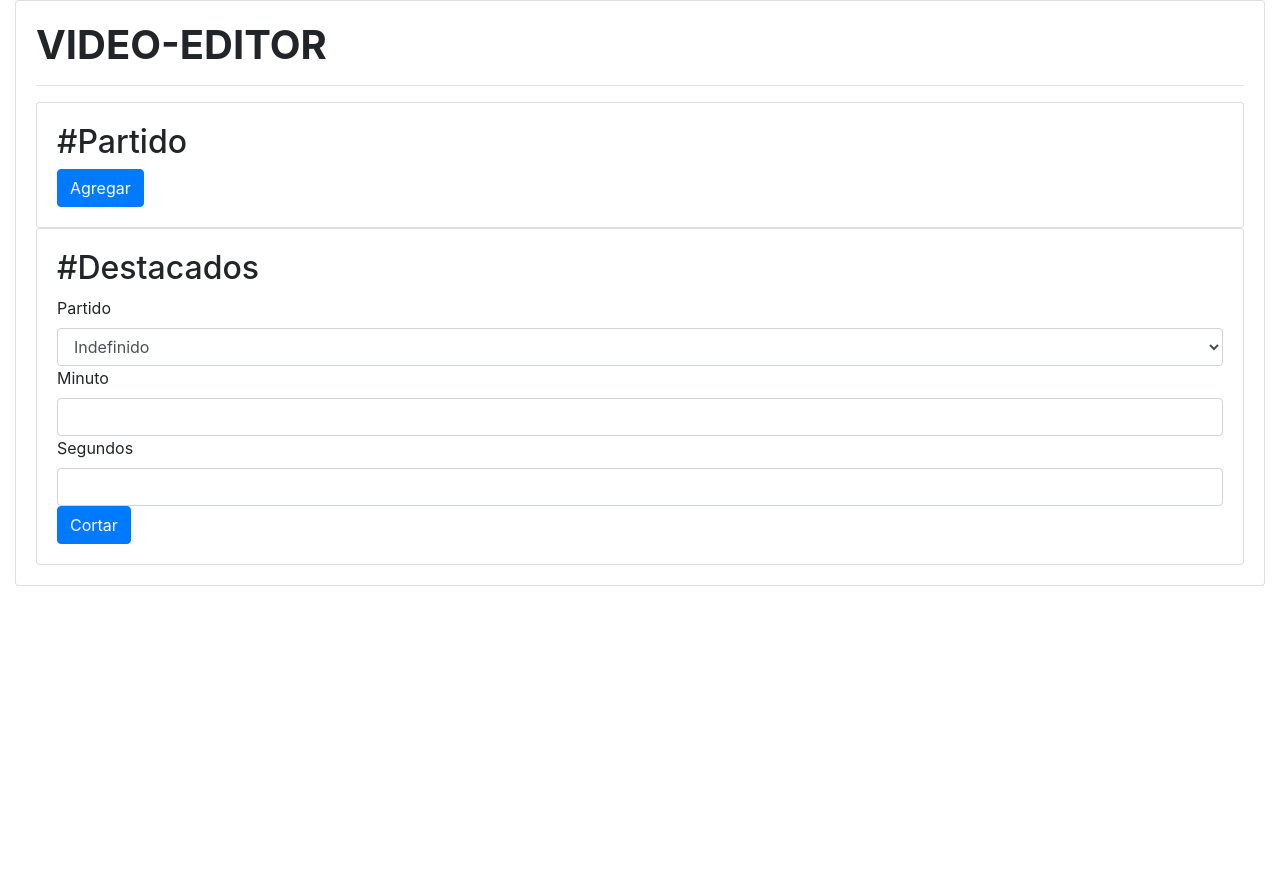
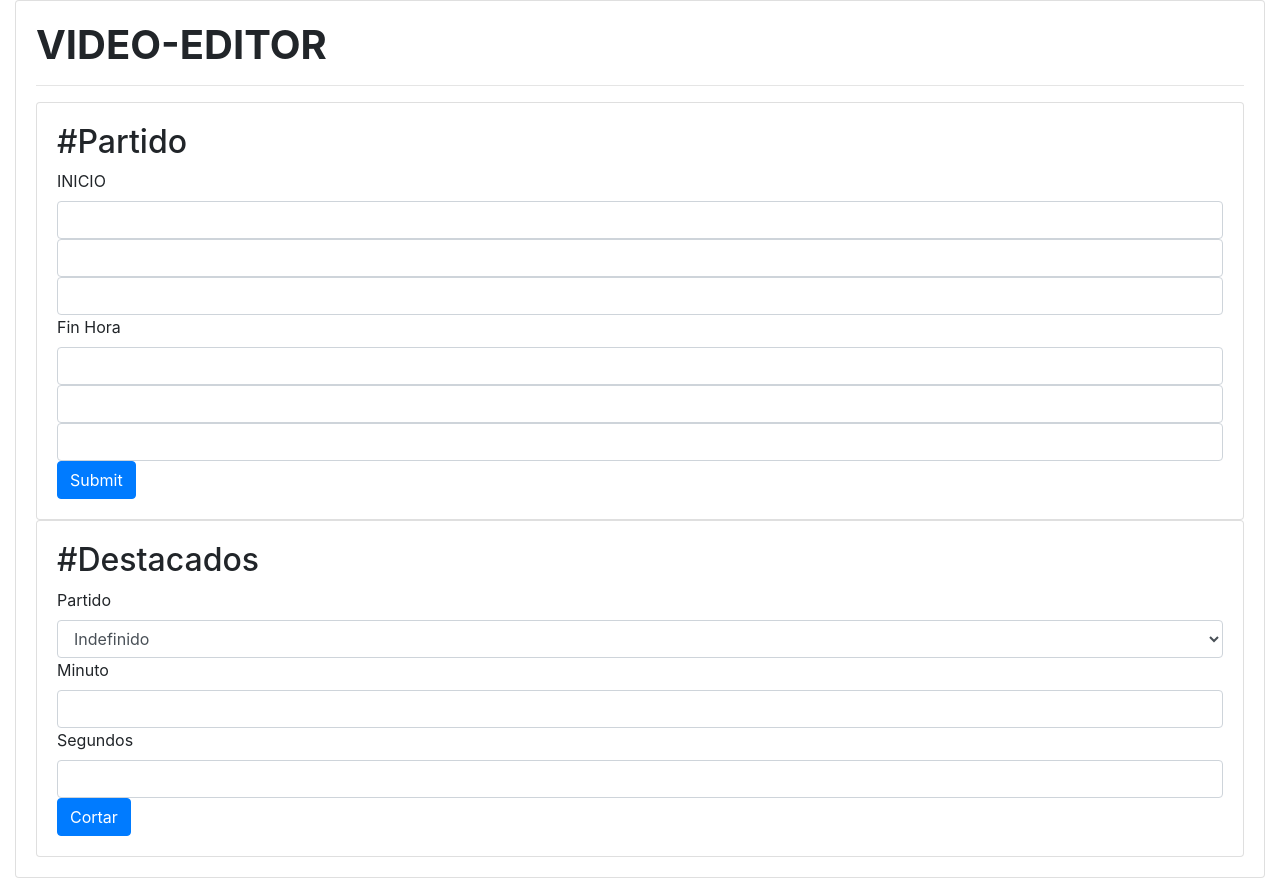
Before and after one commit to ozkrpy/python-videoEditorAFSA, a Flask app: page / in a window 1280 px wide. Before the commit the page ends 586 px from the top, so only its background shows below. Run offline with Flask 2, Linux system fonts and the light colour scheme; some libraries are stand-ins or nearby versions.

Commit message:
funcional completo para partido y destacados

```diff
--- a/forms.py
+++ b/forms.py
@@ -10,8 +10,13 @@ from utilities import listarPartidos
 #     submit = SubmitField('Aceptar')
 
 class PartidoForm(FlaskForm):
-    # partido = StringField('Partido', validators={DataRequired()})
-    submit = SubmitField('Agregar')
+    inicio_hora = StringField('INICIO')
+    inicio_minuto = StringField()
+    inicio_segundo = StringField()
+    fin_hora = StringField()
+    fin_minuto = StringField('FINAL')
+    fin_segundo = StringField()
+    submit = SubmitField()
 
 class DestacadoForm(FlaskForm):
     partido = SelectField('Partido', choices=listarPartidos(), validators={DataRequired()})
--- a/main.py
+++ b/main.py
@@ -2,6 +2,7 @@
 from flask import Flask, _app_ctx_stack, jsonify, url_for
 from flask_sqlalchemy import SQLAlchemy
 import os
+from utilities import verificarDirectorios
 
 project_dir = os.path.dirname(os.path.abspath(__file__))
 database_file = "sqlite:///{}".format(os.path.join(project_dir, "data.db"))
@@ -14,6 +15,11 @@ db = SQLAlchemy(app)
 
 from routes import *
 
+firstime = True
+
 if __name__ == "__main__":
+    if firstime:
+        verificarDirectorios()
+        firstime = False
     app.run(debug=True)
 # [END gae_python38_app]
--- a/routes.py
+++ b/routes.py
@@ -6,16 +6,14 @@ import random
 import ast
 import pytz
 from models import Jugador, Book
-from utilities import convertirHora, listarPartidos, obtenerDuracionVideo, definirParametrosDestacado
-
+from utilities import convertirHora, listarPartidos, obtenerDuracionVideo, definirParametrosDestacado, definirParametrosPartido
 
 @app.route('/', methods=['GET', 'POST'])
-# @app.route('/index', methods=['GET', 'POST'])
+@app.route('/index', methods=['GET', 'POST'])
 def home():
     formulario_partido = forms.PartidoForm()
     formulario_destacado = forms.DestacadoForm()
     if request.method == 'GET':
-        print('entro al GET FORM')
         formulario_destacado.partido.default = '0'
         formulario_destacado.process()
     return render_template('home.html',
@@ -24,7 +22,6 @@ def home():
 
 @app.route("/corto", methods=["POST"])
 def corto():
-    print ('entro a corto')
     formulario_partido = forms.PartidoForm()
     formulario_destacado = forms.DestacadoForm()
     game = formulario_destacado.partido.data
@@ -35,15 +32,24 @@ def corto():
                             formulario_partido=formulario_partido,
                             formulario_destacado=formulario_destacado,
                             partido=game)
-    # return redirect("/")
 
 @app.route("/largo", methods=["POST"])
 def largo():
-    print ('entro a largo')
-    form = forms.PartidoForm()
-    # if form.validate_on_submit():
-    #     print(form.partido.data)
-    return redirect("/")
+    formulario_destacado = forms.DestacadoForm()
+    formulario_partido = forms.PartidoForm()
+    inicio_hora = formulario_partido.inicio_hora.data
+    inicio_minuto = formulario_partido.inicio_minuto.data
+    inicio_segundo = formulario_partido.inicio_segundo.data
+    fin_hora = formulario_partido.fin_hora.data
+    fin_minuto = formulario_partido.fin_minuto.data
+    fin_segundo = formulario_partido.fin_segundo.data
+    inicio = [inicio_hora, inicio_minuto, inicio_segundo]
+    final = [fin_hora, fin_minuto, fin_segundo]
+    print(inicio, final)
+    flash(definirParametrosPartido(inicio, final))
+    return render_template('home.html',
+                            formulario_partido=formulario_partido,
+                            formulario_destacado=formulario_destacado)
 
 
 
--- a/templates/home.html
+++ b/templates/home.html
@@ -17,6 +17,17 @@
         <h2>#Partido</h2>
         <form method="post" action="{{ url_for('largo') }}">
             {{ formulario_partido.csrf_token }}
+            <div>
+                {{ formulario_partido.inicio_hora.label}}
+                {{ formulario_partido.inicio_hora(class="form-control") }}
+                {{ formulario_partido.inicio_minuto(class="form-control") }}
+                {{ formulario_partido.inicio_segundo(class="form-control") }}
+            </div>
+            <div>{{ formulario_partido.fin_hora.label}}
+                {{ formulario_partido.fin_hora(class="form-control") }}
+                {{ formulario_partido.fin_minuto(class="form-control") }}
+                {{ formulario_partido.fin_segundo(class="form-control") }}
+            </div>
             {{ formulario_partido.submit(class="btn btn-primary") }}
         </form>
     </div>
@@ -26,9 +37,11 @@
         <h2>#Destacados</h2>
         <form method="post" action="{{ url_for('corto') }}">
             {{ formulario_destacado.csrf_token }}
-            {{ formulario_destacado.partido.label}} {{ formulario_destacado.partido(class="form-control") }}
-            {{ formulario_destacado.minuto.label}} {{ formulario_destacado.minuto(class="form-control") }}
-            {{ formulario_destacado.segundo.label}} {{ formulario_destacado.segundo(class="form-control") }}
+            <div>
+                {{ formulario_destacado.partido.label}} {{ formulario_destacado.partido(class="form-control") }}
+                {{ formulario_destacado.minuto.label}} {{ formulario_destacado.minuto(class="form-control") }}
+                {{ formulario_destacado.segundo.label}} {{ formulario_destacado.segundo(class="form-control") }}
+            </div>
             {{ formulario_destacado.submit(class="btn btn-primary") }}
         </form>
     </div>
--- a/utilities.py
+++ b/utilities.py
@@ -5,6 +5,7 @@ import re
 import subprocess
 from moviepy.editor import VideoFileClip
 from moviepy.video.io.ffmpeg_tools import ffmpeg_extract_subclip
+from pathlib import Path
 
 # PARAMETRICO
 EXTENSION = '.mp4'
@@ -12,9 +13,6 @@ PATHAFSA = './AFSA/'
 PATHGOLES = PATHAFSA + 'DESTACADOS/'
 PATHTEMP = PATHGOLES + 'temporary.mp4'
 DURACION = 10
-project_dir = os.path.dirname(os.path.abspath(__file__))
-video_dir = os.path.join(project_dir, PATHAFSA)
-
 
 def convertirHora(segundos):
     return time.strftime('%H:%M:%S', time.gmtime(int(segundos)))
@@ -32,16 +30,18 @@ def listarPartidos():
         listado.append(item)
     return listado
 
-def obtenerDuracionVideo(juego):
-    if juego!='0':
-        partido = PATHAFSA+'Partido'+juego+'.mp4'
-        clip = VideoFileClip(partido)
+def obtenerDuracionVideo(video):
+    if video:
+        clip = VideoFileClip(video)
         return clip.duration
     return 0
 
 def siguienteDestacado(juego):
     videos = glob.glob(os.path.join(PATHGOLES, 'Partido'+str(juego)+'*.mp4'))
-    print(len(videos))
+    return str(len(videos)+1)
+
+def siguientePartido():
+    videos = glob.glob(os.path.join(PATHAFSA, 'Partido*.mp4'))
     return str(len(videos)+1)
 
 def definirParametrosDestacado(juego, minuto, segundo):
@@ -54,8 +54,24 @@ def definirParametrosDestacado(juego, minuto, segundo):
         cortarVideo (entrada, salida, inicio, final)
     except Exception as e:
         return 'ERROR!! Al compilar: ' + str(e)
-    return salida
+    return 'VIDEO CREADO: '+salida+' ('+str(obtenerDuracionVideo(salida))+' segs.)'
 
 def cortarVideo(entrada, salida, inicio, fin):
     # print(entrada, salida, inicio, fin)
     ffmpeg_extract_subclip(entrada, inicio, fin, targetname=salida)
+
+def verificarDirectorios():
+    Path(PATHAFSA).mkdir(parents=True, exist_ok=True)
+    Path(PATHGOLES).mkdir(parents=True, exist_ok=True)
+
+def definirParametrosPartido(inicio, final):
+    partido = 'Partido'+siguientePartido()
+    entrada = PATHAFSA+'output.mp4'
+    salida = PATHAFSA+partido+'.mp4'
+    desde = (int(inicio[0]) * 3600) + (int(inicio[1]) * 60) + int(inicio[2])
+    hasta = (int(final[0]) * 3600) + (int(final[1]) * 60) + int(final[2])
+    try:
+        cortarVideo (entrada, salida, desde, hasta)
+    except Exception as e:
+        return 'ERROR!! Al compilar: ' + str(e)
+    return 'VIDEO CREADO: '+salida+' ('+str(obtenerDuracionVideo(salida))+' segs.)'
```
